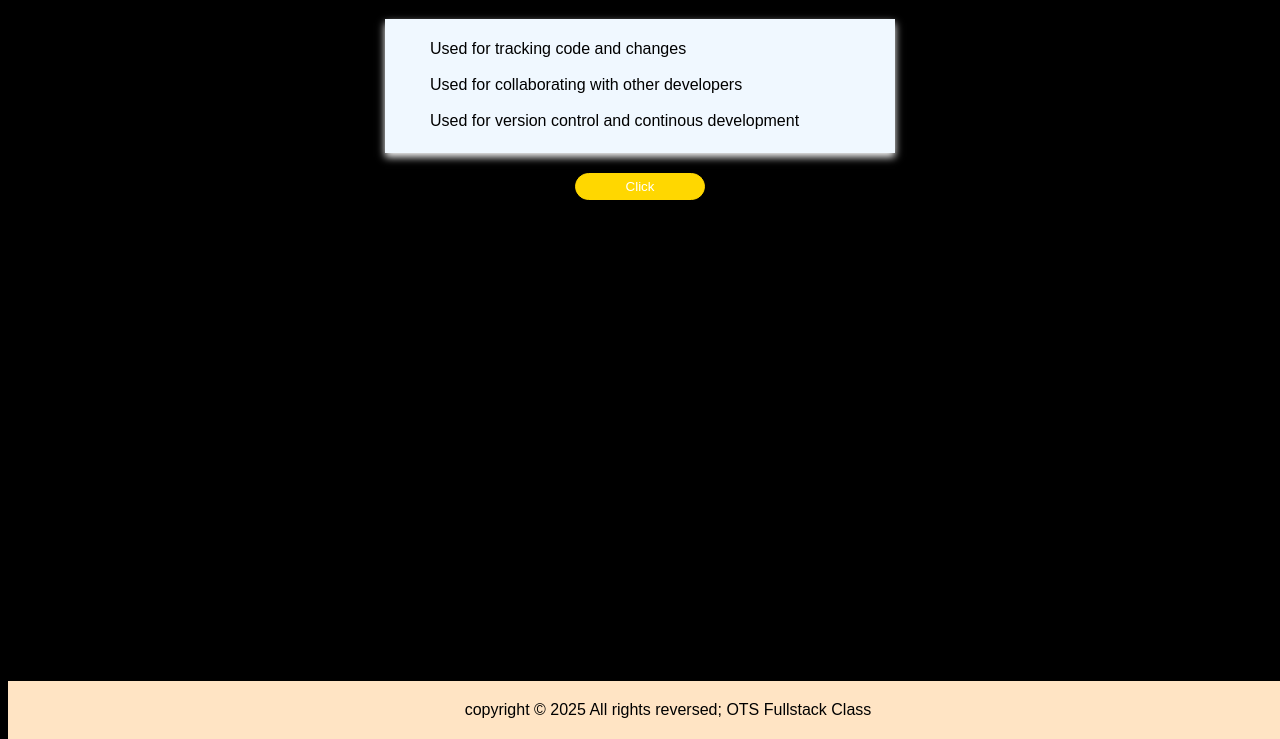
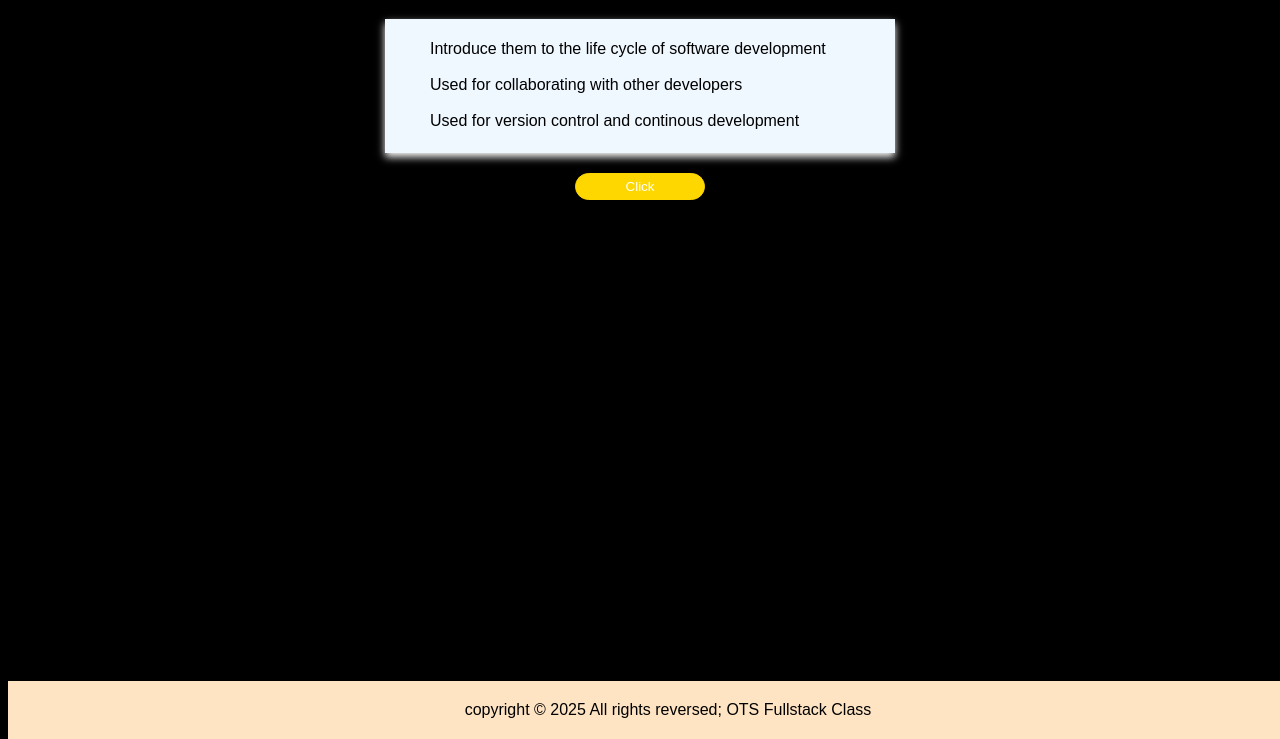
Before and after one commit to Mannie605/Git-, a plain HTML site: page index.html in a window 1280 px wide. Shown: the part 61-800 px from the top of the page. Drawn offline with Linux system fonts and the light colour scheme.

Commit message:
Second Commit

```diff
--- a/index.html
+++ b/index.html
@@ -12,7 +12,7 @@
         <h1>This is Git</h1>
         <div class="list">
             <ul>
-                <li>Used for tracking code and changes</li>
+                <li>Introduce them to the life cycle of software development</li>
                 <li>Used for collaborating with other developers</li>
                 <li>Used for version control and continous development</li>
             </ul>
```
